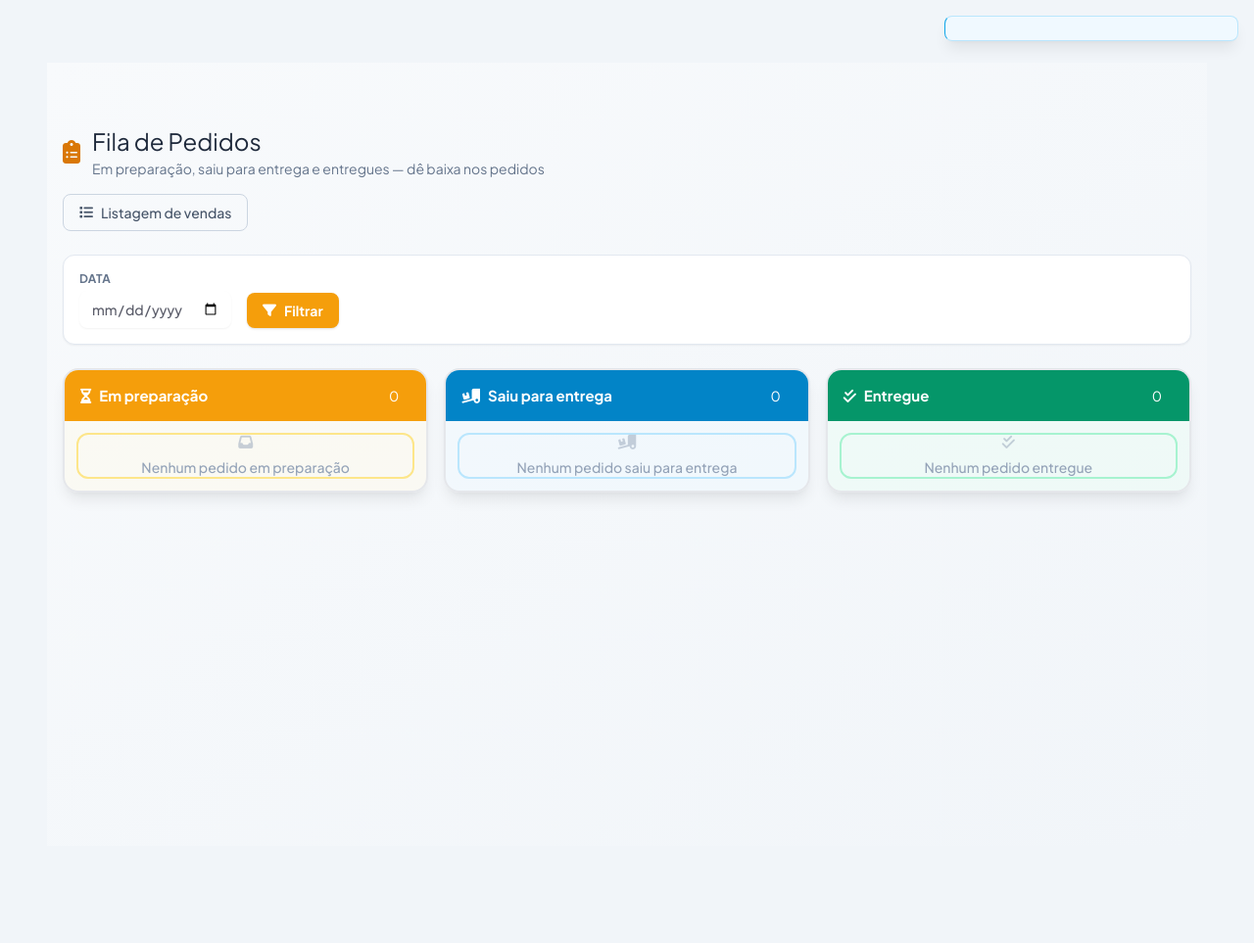
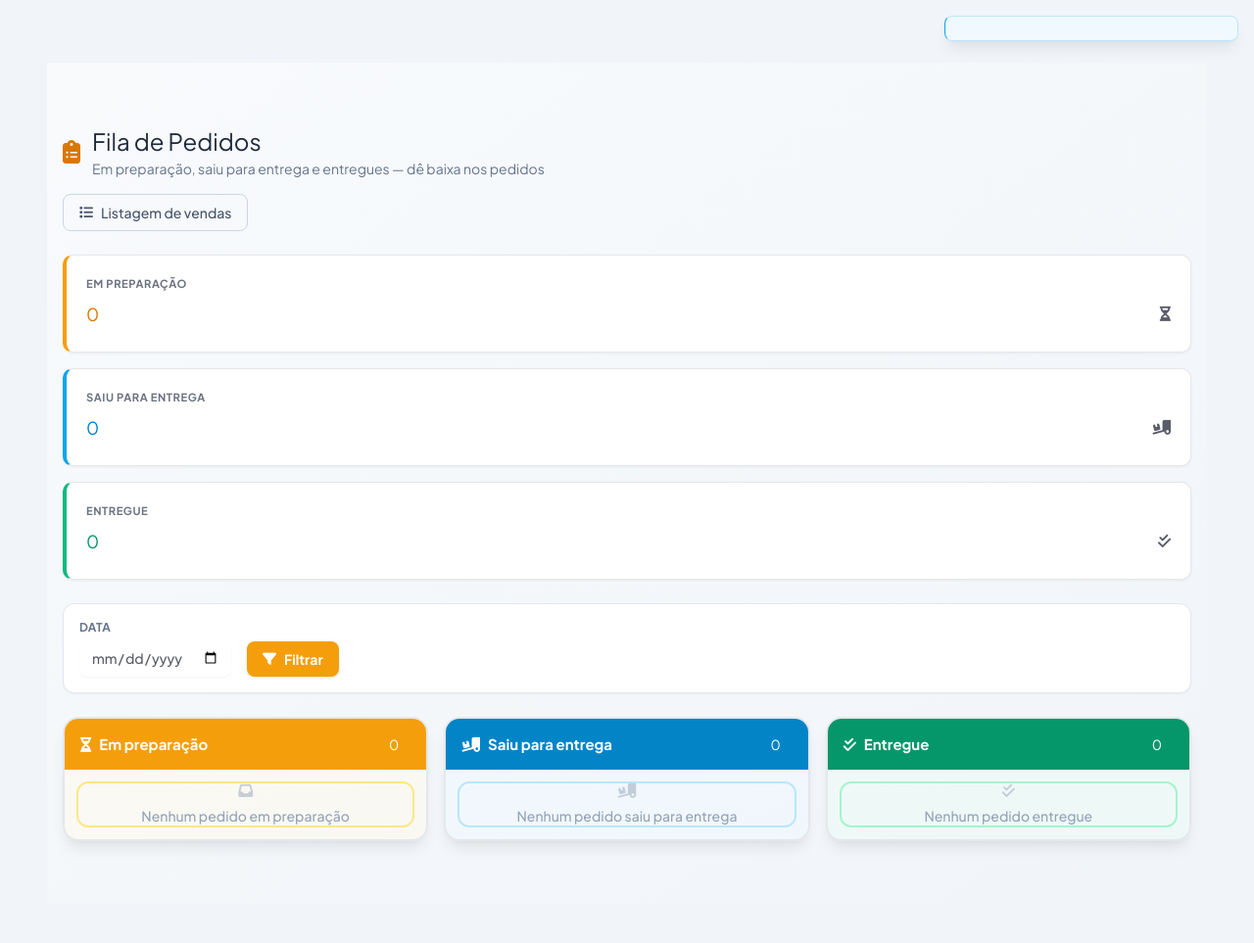
Before and after one commit to ProgFerreira/pdv, a PHP site: the page made by views/sales/queue.php in a window 1280 px wide. Shown: the top 963 px of the page at 98% size. Before the commit the page ends 508 px from the top, so only its background shows below. Run offline with PHP 8.4, Linux system fonts and the light colour scheme; the template is opened without the code that fills it, so the values that code supplies are empty; some libraries are stand-ins or nearby versions.

Commit message:
mensagem

```diff
--- a/views/sales/queue.php
+++ b/views/sales/queue.php
@@ -71,6 +71,36 @@ if ($sectorId !== null && $sectorId !== '') {
         <span class="font-medium">Saiu para entrega desmarcado.</span>
       </div>
     <?php endif; ?>
+
+    <!-- Cards de estatísticas: Em preparação | Entrega | Entregue -->
+    <?php
+    $countPreparation = count($inPreparation);
+    $countOutForDelivery = count($outForDelivery);
+    $countDelivered = count($delivered);
+    ?>
+    <div class="grid grid-cols-1 sm:grid-cols-3 gap-4 mb-6">
+      <div class="card-standard-metric p-4 border-l-warning">
+        <h6 class="card-metric-label">Em preparação</h6>
+        <div class="flex justify-between items-center gap-2">
+          <span class="text-lg xl:text-xl font-black text-amber-600"><?php echo $countPreparation; ?></span>
+          <i class="fas fa-hourglass-half text-base text-amber-200 flex-shrink-0"></i>
+        </div>
+      </div>
+      <div class="card-standard-metric p-4 border-l-info">
+        <h6 class="card-metric-label">Saiu para entrega</h6>
+        <div class="flex justify-between items-center gap-2">
+          <span class="text-lg xl:text-xl font-black text-sky-600"><?php echo $countOutForDelivery; ?></span>
+          <i class="fas fa-truck-loading text-base text-sky-200 flex-shrink-0"></i>
+        </div>
+      </div>
+      <div class="card-standard-metric p-4 border-l-success">
+        <h6 class="card-metric-label">Entregue</h6>
+        <div class="flex justify-between items-center gap-2">
+          <span class="text-lg xl:text-xl font-black text-emerald-600"><?php echo $countDelivered; ?></span>
+          <i class="fas fa-check-double text-base text-emerald-200 flex-shrink-0"></i>
+        </div>
+      </div>
+    </div>
 
     <!-- Filtro data + setor -->
     <div class="mb-6 p-4 rounded-xl bg-white border border-slate-200 shadow-sm">
```
